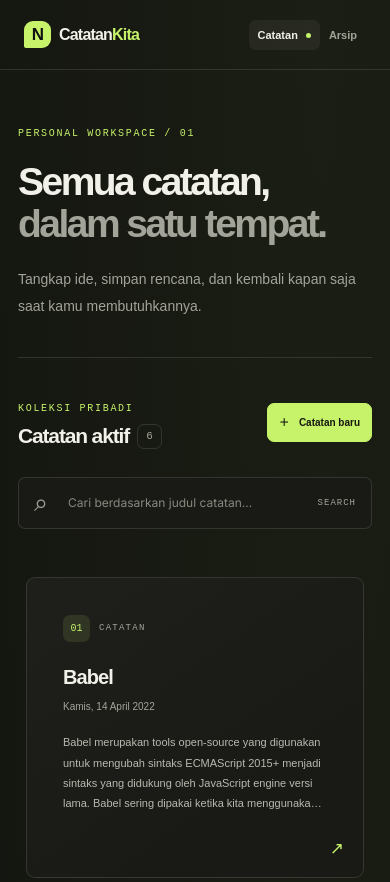
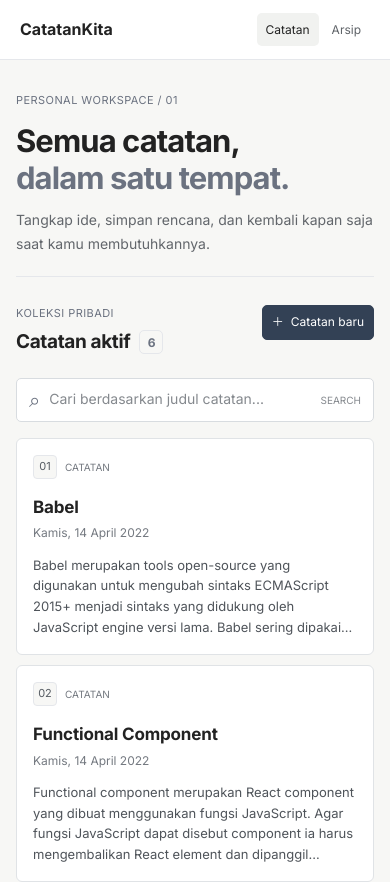
Before and after one commit to xygritte/assigment-asah, a React (Vite) app in the folder personal-notes-app-starter/personal-notes-app-starter/: page / in a window 390 px wide. Shown: the top 882 px of the page. Built offline with nearby package versions, Linux system fonts and the light colour scheme.

Commit message:
Simplify notes app CSS with plain responsive styling

```diff
--- a/personal-notes-app-starter/personal-notes-app-starter/src/styles/style.css
+++ b/personal-notes-app-starter/personal-notes-app-starter/src/styles/style.css
@@ -291,153 +291,418 @@ main {
   }
 }
 
+
 /* CatatanKita styling overrides. Original starter styles above are retained. */
+
 :root {
-  --primary: #c7f36b;
-  --primary-variant: #a8d84d;
-  --secondary: #03DAC6;
-  --background: #11120f;
-  --surface: #191a16;
-  --surface-raised: #20211c;
-  --error: #f17e72;
-  --warning: #F39C12;
-  --on-background: #f2f1e9;
-  --on-background-grey: #a3a499;
-  --on-surface: #FFFFFF;
-  --border: rgba(242, 241, 233, .12);
-  --mono: 'DM Mono', monospace;
+  --primary: #334155;
+  --primary-variant: #1e293b;
+  --background: #f7f7f5;
+  --surface: #ffffff;
+  --surface-raised: #f1f2f0;
+  --error: #b42318;
+  --on-background: #222222;
+  --on-background-grey: #6b7280;
+  --on-surface: #222222;
+  --border: #e5e7eb;
 }
 
-[data-theme="light"] {
-  --background: #f6f6f0;
-  --surface: #ffffff;
-  --surface-raised: #eceee4;
-  --on-background: #20211c;
-  --on-background-grey: #6d6d64;
-  --on-surface: #333333;
-  --border: rgba(32, 33, 28, .14);
+* { box-sizing: border-box; }
+html { min-width: 320px; }
+body {
+  margin: 0;
+  background: var(--background);
+  color: var(--on-background);
+  font-family: 'Inter', sans-serif;
+  font-size: 15px;
+  line-height: 1.6;
+}
+button, input, textarea { font: inherit; }
+a { color: inherit; text-decoration: none; }
+button:focus-visible, a:focus-visible, input:focus-visible, textarea:focus-visible {
+  outline: 2px solid #64748b;
+  outline-offset: 2px;
 }
 
-* { padding: 0; margin: 0; box-sizing: border-box; }
-html { min-width: 320px; scroll-behavior: smooth; }
-body { font-family: 'Manrope', sans-serif; background: var(--background); color: var(--on-background); -webkit-font-smoothing: antialiased; }
-button, input, textarea { font: inherit; }
-button, a { -webkit-tap-highlight-color: transparent; }
-a { color: inherit; text-decoration: none; }
-button:focus-visible, a:focus-visible, input:focus-visible, textarea:focus-visible { outline: 2px solid var(--primary); outline-offset: 4px; }
-::selection { color: #11120f; background: var(--primary); }
+.app-container {
+  display: flex;
+  min-height: 100vh;
+  flex-direction: column;
+  background: var(--background);
+  color: var(--on-background);
+}
+.app-header {
+  min-height: 64px;
+  justify-content: space-between;
+  gap: 24px;
+  padding: 12px max(20px, calc((100% - 960px) / 2));
+  border-bottom: 1px solid var(--border);
+  background: #fff;
+}
+.brand {
+  gap: 0;
+  color: #222;
+  font-size: 18px;
+  font-weight: 700;
+  letter-spacing: 0;
+}
+.brand-mark, .header-caption { display: none; }
+.brand-accent { color: inherit; }
+.navigation { display: flex; gap: 4px; }
+.nav-link {
+  padding: 7px 11px;
+  border-radius: 5px;
+  color: #5f6368;
+  font-size: 14px;
+  font-weight: 500;
+}
+.nav-link:hover, .nav-link.active {
+  background: #f1f2f0;
+  color: #222;
+}
+.nav-link.active::after { display: none; }
 
-.app-container { color: var(--on-background); background: radial-gradient(ellipse at 82% 0%, rgba(199,243,107,.055), transparent 32rem), var(--background); min-height: 100vh; display: flex; flex-direction: column; }
-.app-header { width: 100%; min-height: 82px; display: flex; align-items: center; gap: 48px; padding: 0 clamp(22px,6vw,92px); border-bottom: 1px solid var(--border); }
-.brand { display: inline-flex; align-items: center; gap: 11px; font-size: 19px; letter-spacing: -.8px; font-weight: 800; white-space: nowrap; }
-.brand-mark { width: 31px; height: 31px; display: grid; place-items: center; background: var(--primary); color: #11120f; font-size: 17px; border-radius: 9px 9px 9px 2px; font-weight: 800; }
-.brand-accent { color: var(--primary); }
-.navigation { display: flex; align-items: center; gap: 7px; }
-.nav-link { color: var(--on-background-grey); font-size: 13px; font-weight: 700; padding: 10px 15px; border-radius: 7px; transition: color .2s ease, background .2s ease; }
-.nav-link:hover, .nav-link.active { color: var(--on-background); background: rgba(255,255,255,.055); }
-.nav-link.active::after { content: ''; display: inline-block; margin-left: 8px; width: 5px; height: 5px; background: var(--primary); border-radius: 50%; vertical-align: middle; }
-.header-caption { margin-left: auto; font: 10px var(--mono); letter-spacing: 1.5px; color: var(--on-background-grey); }
+.app-container > main {
+  width: min(960px, calc(100% - 40px));
+  max-width: 960px;
+  flex: 1;
+  padding: 32px 0 56px;
+}
+.page-intro {
+  padding: 20px 0 26px;
+  border-bottom: 1px solid var(--border);
+}
+.eyebrow {
+  color: #6b7280;
+  font-size: 11px;
+  font-weight: 500;
+  letter-spacing: .04em;
+}
+.page-intro h1, .state-page h1 {
+  margin: 12px 0 0;
+  font-size: clamp(30px, 4vw, 42px);
+  font-weight: 600;
+  line-height: 1.2;
+  letter-spacing: -.03em;
+}
+.page-intro h1 span { color: #6b7280; }
+.intro-copy {
+  max-width: 560px;
+  margin-top: 12px;
+  color: #62666b;
+  font-size: 14px;
+  line-height: 1.7;
+}
+.compact-intro { padding-top: 20px; padding-bottom: 24px; }
+.notes-section { padding-top: 28px; }
+.section-heading {
+  display: flex;
+  align-items: center;
+  justify-content: space-between;
+  gap: 16px;
+}
+.section-heading h2 {
+  display: flex;
+  align-items: center;
+  gap: 9px;
+  margin-top: 5px;
+  font-size: 22px;
+  font-weight: 600;
+  letter-spacing: -.02em;
+}
+.count-pill {
+  display: inline-flex;
+  min-width: 24px;
+  height: 24px;
+  align-items: center;
+  justify-content: center;
+  padding: 0 6px;
+  border: 1px solid var(--border);
+  border-radius: 5px;
+  color: #6b7280;
+  font-size: 12px;
+}
+.primary-button {
+  display: inline-flex;
+  min-height: 38px;
+  align-items: center;
+  justify-content: center;
+  gap: 7px;
+  padding: 0 13px;
+  border: 1px solid #334155;
+  border-radius: 5px;
+  background: #334155;
+  color: #fff;
+  font-size: 13px;
+  font-weight: 500;
+  cursor: pointer;
+}
+.primary-button:hover:not(:disabled) { background: #1e293b; }
+.primary-button:disabled { cursor: not-allowed; opacity: .45; }
 
-main { margin: 0 auto; padding: 0 0 80px; width: min(1100px,calc(100% - 48px)); flex: 1; }
-.page-intro { padding: clamp(54px,8vw,108px) 0 52px; border-bottom: 1px solid var(--border); }
-.eyebrow { font: 10px var(--mono); letter-spacing: 1.7px; color: var(--primary); text-transform: uppercase; }
-.page-intro h1, .state-page h1 { margin-top: 22px; font-size: clamp(39px,6vw,76px); line-height: 1.07; letter-spacing: -.065em; font-weight: 700; }
-.page-intro h1 span { color: var(--on-background-grey); }
-.intro-copy { color: var(--on-background-grey); font-size: 14px; line-height: 1.9; max-width: 480px; margin-top: 22px; }
-.compact-intro { padding-bottom: 44px; }
-.notes-section { padding-top: 45px; }
-.section-heading { display: flex; align-items: flex-end; justify-content: space-between; gap: 20px; }
-.section-heading h2 { display: flex; align-items: center; gap: 12px; font-size: clamp(23px,3vw,30px); letter-spacing: -.055em; margin-top: 10px; }
-.count-pill { display: inline-grid; place-items: center; min-width: 25px; height: 25px; padding: 0 7px; border: 1px solid var(--border); color: var(--on-background-grey); border-radius: 7px; font: 11px var(--mono); letter-spacing: 0; }
-.primary-button { display: inline-flex; justify-content: center; align-items: center; gap: 10px; border: 1px solid var(--primary); border-radius: 7px; background: var(--primary); color: #161811; min-height: 43px; padding: 0 17px; font-size: 12px; line-height: 1.3; font-weight: 800; cursor: pointer; transition: background .2s ease,transform .2s ease,opacity .2s ease; white-space: nowrap; }
-.primary-button:hover:not(:disabled) { background: #d8ff8a; transform: translateY(-2px); }
-.primary-button:disabled { opacity: .4; cursor: not-allowed; }
-.search-bar { position: relative; display: flex; align-items: center; height: 52px; gap: 12px; margin: 28px 0 18px; padding: 0 15px; background: var(--surface); border: 1px solid var(--border); border-radius: 7px; transition: border-color .2s ease; }
-.search-bar:focus-within { border-color: rgba(199,243,107,.65); }
-.search-icon { font-size: 25px; line-height: 1; color: var(--on-background-grey); }
-.search-bar input { margin: 0; min-width: 0; flex: 1; color: var(--on-background); background: transparent; border: 0; outline: 0; font-size: 12px; }
-.search-bar input::placeholder { color: var(--on-background-grey); opacity: .8; }
-.search-hint { color: var(--on-background-grey); font: 9px var(--mono); letter-spacing: 1px; }
-.clear-search { background: none; border: 0; color: var(--on-background-grey); font-size: 21px; cursor: pointer; }
-.notes-list { display: grid; grid-template-columns: repeat(3,minmax(0,1fr)); gap: 14px; }
-.note-item { position: relative; min-width: 0; border: 1px solid var(--border); border-radius: 9px; background: linear-gradient(145deg,rgba(255,255,255,.025),transparent 72%),var(--surface); overflow: hidden; transition: border-color .2s ease,transform .2s ease,background .2s ease; animation: rise-in .35s ease both; }
-.note-item:nth-child(2) { animation-delay: .035s; } .note-item:nth-child(3) { animation-delay: .07s; } .note-item:nth-child(4) { animation-delay: .105s; } .note-item:nth-child(5) { animation-delay: .14s; } .note-item:nth-child(6) { animation-delay: .175s; }
-.note-item:hover { border-color: rgba(199,243,107,.5); transform: translateY(-3px); background: var(--surface-raised); }
-.note-item__link { display: flex; height: 100%; min-height: 245px; padding: 21px 20px 47px; flex-direction: column; }
-.note-card-meta { display: flex; align-items: center; gap: 9px; color: var(--on-background-grey); font: 9px var(--mono); letter-spacing: 1.25px; }
-.note-index { display: grid; place-items: center; width: 27px; height: 27px; border-radius: 7px; background: rgba(199,243,107,.11); color: var(--primary); font-size: 10px; letter-spacing: 0; }
-.note-item__title { margin: 23px 0 7px; font-size: 20px; line-height: 1.28; letter-spacing: -.045em; overflow-wrap: anywhere; }
-.note-item__createdAt { color: var(--on-background-grey); font-size: 10px; }
-.note-item__body { margin-top: 16px; color: #b8b9af; font-size: 11px; line-height: 1.85; overflow: hidden; display: -webkit-box; text-overflow: ellipsis; -webkit-line-clamp: 4; -webkit-box-orient: vertical; }
-.note-card-arrow { position: absolute; right: 19px; bottom: 18px; color: var(--primary); font-size: 17px; transition: transform .2s ease; }
-.note-item:hover .note-card-arrow { transform: translate(2px,-2px); }
-.notes-list-empty { margin-top: 18px; min-height: 230px; padding: 40px 22px; border: 1px dashed var(--border); border-radius: 9px; display: flex; align-items: center; justify-content: center; flex-direction: column; text-align: center; }
-.empty-icon { display: grid; place-items: center; width: 43px; height: 43px; background: rgba(199,243,107,.1); border-radius: 13px; color: var(--primary); font-size: 21px; }
-.notes-list-empty h3 { margin-top: 18px; font-size: 18px; letter-spacing: -.04em; }
-.notes-list-empty p { margin-top: 8px; font-size: 12px; color: var(--on-background-grey); line-height: 1.7; }
-.detail-layout, .new-note-layout { padding-top: 35px; }
-.back-link { display: inline-flex; align-items: center; color: var(--on-background-grey); font-size: 12px; font-weight: 700; transition: color .2s ease; }
-.back-link:hover { color: var(--primary); }
-.detail-page { max-width: 820px; margin: 65px auto 0; padding-bottom: 90px; }
-.detail-label { display: flex; align-items: center; gap: 10px; font: 10px var(--mono); letter-spacing: 1.5px; color: var(--on-background-grey); }
-.status-dot { width: 7px; height: 7px; background: var(--primary); border-radius: 50%; box-shadow: 0 0 0 4px rgba(199,243,107,.1); }
-.detail-page__title { font-size: clamp(42px,7vw,72px); letter-spacing: -.065em; line-height: 1.12; margin: 24px 0 15px; overflow-wrap: anywhere; }
-.detail-page__createdAt { color: var(--on-background-grey); font-size: 12px; }
-.detail-divider { height: 1px; background: var(--border); margin: 35px 0; }
-.detail-page__body { color: #d2d2c8; font-size: 15px; line-height: 2; overflow-wrap: anywhere; white-space: pre-wrap; }
-.detail-page__body p + p { margin-top: 1em; } .detail-page__body strong { color: var(--on-background); } .detail-page__body a { color: var(--primary); text-decoration: underline; }
-.detail-page__action, .homepage__action, .add-new-page__action { position: fixed; display: flex; gap: 10px; bottom: 26px; right: 26px; z-index: 5; }
-.action { display: flex; align-items: center; justify-content: center; font-size: 21px; border: 1px solid var(--border); width: 48px; height: 48px; border-radius: 50%; background-color: var(--surface-raised); color: var(--on-background); cursor: pointer; box-shadow: 0 8px 25px rgba(0,0,0,.22); transition: transform .2s ease,border-color .2s ease; }
-.action:hover { transform: translateY(-3px); border-color: var(--primary); } .action-danger:hover { border-color: var(--error); color: var(--error); }
-.new-note-form { max-width: 850px; margin: 62px auto 0; }
-.field-label { display: block; margin: 37px 0 9px; color: var(--on-background-grey); font: 10px var(--mono); letter-spacing: 1.5px; }
-.add-new-page__input__title { display: block; width: 100%; background: transparent; border: 0; color: var(--on-background); font-family: 'Manrope',sans-serif; font-size: clamp(30px,5vw,52px); font-weight: 700; letter-spacing: -.055em; padding: 6px 0 14px; outline: none; }
-.add-new-page__input__title::placeholder, .add-new-page__input__body::placeholder { color: #65665d; }
-.field-divider { width: 100%; height: 1px; background: var(--border); }
-.add-new-page__input__body { width: 100%; min-height: 310px; resize: vertical; background: transparent; border: 0; color: var(--on-background); font-family: 'Manrope',sans-serif; font-size: 15px; line-height: 1.9; padding: 8px 0; outline: none; }
-.form-footer { display: flex; justify-content: space-between; align-items: center; gap: 20px; border-top: 1px solid var(--border); padding-top: 18px; color: var(--on-background-grey); font: 10px var(--mono); }
-.form-actions { display: flex; align-items: center; gap: 20px; }
-.text-button { border: 0; background: transparent; color: var(--on-background-grey); cursor: pointer; font-size: 12px; } .text-button:hover { color: var(--on-background); }
-.state-page { padding-top: clamp(100px,15vw,190px); text-align: center; max-width: 650px; }
-.state-page h1 { font-size: clamp(38px,6vw,58px); }
-.state-page > p:not(.eyebrow) { margin: 20px auto 25px; color: var(--on-background-grey); line-height: 1.8; font-size: 13px; }
-.state-page .primary-button { margin: 8px auto 0; }
-.app-footer { display: flex; align-items: center; justify-content: center; gap: 8px; min-height: 68px; padding: 20px; color: var(--on-background-grey); border-top: 1px solid var(--border); font-size: 10px; letter-spacing: .2px; }
-.app-footer span { color: var(--primary); }
-@keyframes rise-in { from { opacity: 0; transform: translateY(8px); } to { opacity: 1; transform: translateY(0); } }
-@media screen and (max-width: 850px) { .app-header { gap: 24px; padding: 0 24px; } .header-caption { display: none; } .notes-list { grid-template-columns: repeat(2,minmax(0,1fr)); } }
-@media screen and (max-width: 560px) {
-  .app-header { min-height: 70px; gap: 14px; flex-wrap: wrap; }
-  .brand { font-size: 16px; gap: 8px; } .brand-mark { width: 27px; height: 27px; }
-  .navigation { margin-left: auto; gap: 0; } .nav-link { padding: 9px; font-size: 11px; }
-  main { width: calc(100% - 36px); } .page-intro { padding-top: 58px; padding-bottom: 37px; }
-  .section-heading { align-items: flex-start; } .section-heading h2 { font-size: 21px; gap: 8px; }
-  .section-heading .primary-button { padding: 0 11px; min-height: 39px; font-size: 10px; }
-  .notes-list { grid-template-columns: 1fr; } .note-item__link { min-height: 215px; }
-  .detail-page { margin-top: 45px; } .form-footer { align-items: flex-start; flex-direction: column; }
-  .form-actions { width: 100%; justify-content: flex-end; } .detail-page__action { right: 18px; bottom: 18px; }
+.search-bar {
+  display: flex;
+  min-height: 44px;
+  align-items: center;
+  gap: 9px;
+  margin: 20px 0 16px;
+  padding: 0 12px;
+  border: 1px solid #d8dce0;
+  border-radius: 5px;
+  background: #fff;
 }
-@media (prefers-reduced-motion: reduce) { *, *::before, *::after { scroll-behavior: auto !important; animation-duration: .01ms !important; animation-iteration-count: 1 !important; transition-duration: .01ms !important; } }
+.search-icon { color: #6b7280; font-size: 20px; }
+.search-bar input {
+  width: 100%;
+  min-width: 0;
+  margin: 0;
+  padding: 9px 0;
+  border: 0;
+  border-radius: 0;
+  outline: 0;
+  background: transparent;
+  color: #222;
+  font-size: 14px;
+}
+.search-bar input::placeholder { color: #85898e; }
+.search-hint { color: #85898e; font-size: 10px; }
+.clear-search {
+  border: 0;
+  background: transparent;
+  color: #6b7280;
+  font-size: 20px;
+  cursor: pointer;
+}
 
+.notes-list {
+  display: grid;
+  grid-template-columns: repeat(3, minmax(0, 1fr));
+  gap: 14px;
+  margin-top: 0;
+  padding: 0;
+}
+.note-item {
+  min-width: 0;
+  padding: 0;
+  overflow: hidden;
+  border: 1px solid #e0e3e6;
+  border-top: 1px solid #e0e3e6;
+  border-radius: 6px;
+  background: #fff;
+}
+.note-item:hover { border-color: #aeb5bc; }
+.note-item__link {
+  display: block;
+  min-height: 205px;
+  padding: 16px;
+  color: inherit;
+}
+.note-card-meta {
+  display: flex;
+  align-items: center;
+  gap: 8px;
+  color: #747980;
+  font-size: 10px;
+}
+.note-index {
+  display: inline-flex;
+  width: 24px;
+  height: 24px;
+  align-items: center;
+  justify-content: center;
+  border: 1px solid var(--border);
+  border-radius: 4px;
+  background: #f7f7f5;
+  color: #555b62;
+  font-size: 11px;
+}
+.note-item__title {
+  margin: 17px 0 4px;
+  font-size: 17px;
+  font-weight: 600;
+  line-height: 1.4;
+  letter-spacing: -.01em;
+  overflow-wrap: anywhere;
+}
+.note-item__createdAt { margin: 4px 0; color: #747980; font-size: 12px; }
+.note-item__body {
+  display: -webkit-box;
+  margin-top: 12px;
+  overflow: hidden;
+  color: #4f545a;
+  font-size: 13px;
+  line-height: 1.6;
+  text-overflow: ellipsis;
+  -webkit-line-clamp: 4;
+  -webkit-box-orient: vertical;
+}
+.note-card-arrow, .empty-icon { display: none; }
+.notes-list-empty {
+  display: flex;
+  min-height: 160px;
+  flex-direction: column;
+  align-items: center;
+  justify-content: center;
+  margin-top: 16px;
+  padding: 24px;
+  border: 1px dashed #d8dce0;
+  border-radius: 6px;
+  text-align: center;
+}
+.notes-list-empty h3 { margin: 0; font-size: 17px; font-weight: 600; }
+.notes-list-empty p { margin-top: 6px; color: #6b7280; font-size: 13px; }
+
+.detail-layout, .new-note-layout { padding-top: 24px !important; }
+.back-link { display: inline-block; color: #5f6368; font-size: 13px; }
+.back-link:hover { color: #111827; text-decoration: underline; }
+.detail-page {
+  width: 100%;
+  max-width: 760px;
+  margin: 42px auto 0;
+  padding-bottom: 70px;
+}
+.detail-label { display: flex; align-items: center; gap: 8px; color: #6b7280; font-size: 11px; }
+.status-dot { width: 7px; height: 7px; border-radius: 50%; background: #6b7280; }
+.detail-page__title {
+  margin: 12px 0 8px;
+  font-size: clamp(30px, 4vw, 42px);
+  font-weight: 600;
+  line-height: 1.2;
+  letter-spacing: -.03em;
+  overflow-wrap: anywhere;
+}
+.detail-page__createdAt { color: #6b7280; font-size: 13px; }
+.detail-divider { height: 1px; margin: 24px 0; background: var(--border); }
+.detail-page__body {
+  color: #333;
+  font-size: 15px;
+  line-height: 1.8;
+  overflow-wrap: anywhere;
+  white-space: pre-wrap;
+}
+.detail-page__action {
+  position: fixed;
+  right: 24px;
+  bottom: 24px;
+  z-index: 5;
+  display: flex;
+  gap: 8px;
+}
+.action {
+  display: flex;
+  width: 42px;
+  height: 42px;
+  align-items: center;
+  justify-content: center;
+  padding: 8px;
+  border: 1px solid #d8dce0;
+  border-radius: 5px;
+  background: #fff;
+  color: #333;
+  font-size: 20px;
+  cursor: pointer;
+}
+.action:hover { background: #f1f2f0; }
+.action-danger:hover { border-color: #e3aaa5; color: var(--error); }
+
+.new-note-form { max-width: 760px; margin: 36px auto 0; }
+.field-label {
+  display: block;
+  margin: 24px 0 8px;
+  color: #555b62;
+  font-size: 12px;
+  font-weight: 600;
+}
+.new-note-form .add-new-page__input__title {
+  display: block;
+  width: 100%;
+  padding: 9px 10px;
+  border: 1px solid #d8dce0;
+  border-radius: 5px;
+  background: #fff;
+  color: #222;
+  font-family: 'Inter', sans-serif;
+  font-size: 22px;
+  font-weight: 500;
+}
+.new-note-form .add-new-page__input__title::placeholder,
+.new-note-form .add-new-page__input__body::placeholder { color: #85898e; }
+.field-divider { height: 1px; margin-top: 22px; background: var(--border); }
+.new-note-form .add-new-page__input__body {
+  display: block;
+  width: 100%;
+  min-height: 260px;
+  padding: 10px;
+  border: 1px solid #d8dce0;
+  border-radius: 5px;
+  background: #fff;
+  color: #222;
+  font-family: 'Inter', sans-serif;
+  font-size: 14px;
+  line-height: 1.7;
+  resize: vertical;
+}
+.form-footer {
+  display: flex;
+  align-items: center;
+  justify-content: space-between;
+  gap: 16px;
+  margin-top: 16px;
+  padding-top: 14px;
+  border-top: 1px solid var(--border);
+  color: #6b7280;
+  font-size: 12px;
+}
+.form-actions { display: flex; align-items: center; gap: 14px; }
+.text-button {
+  border: 0;
+  background: transparent;
+  color: #555b62;
+  font-size: 13px;
+  cursor: pointer;
+}
+.text-button:hover { color: #111827; text-decoration: underline; }
+.state-page { padding-top: 100px !important; text-align: center; }
+.state-page > p:not(.eyebrow) { margin: 16px auto 20px; color: #6b7280; font-size: 14px; }
+.app-footer {
+  display: flex;
+  min-height: 56px;
+  align-items: center;
+  justify-content: center;
+  padding: 14px 20px;
+  border-top: 1px solid var(--border);
+  background: #fff;
+  color: #777c82;
+  font-size: 12px;
+}
+.app-footer span { display: none; }
 
 /* Submission polish: small-screen spacing and form control states. */
 .search-bar input:focus-visible { outline: none; }
-.note-item__link:focus-visible { outline-offset: -4px; }
-@media screen and (max-width: 380px) {
-  .app-header { padding: 0 14px; gap: 8px; }
-  .nav-link { padding: 8px 7px; font-size: 10px; }
-  .section-heading { gap: 10px; }
-  .section-heading .primary-button { gap: 5px; font-size: 9px; }
-}
-
+.note-item__link:focus-visible { outline-offset: -3px; }
 
 /* Submission polish: keep plain-text note line breaks and make form controls responsive. */
 .detail-page__body { white-space: pre-wrap; overflow-wrap: anywhere; }
-.search-bar input:focus-visible { outline: none; }
-.note-item__link:focus-visible { outline-offset: -4px; }
-@media screen and (max-width: 380px) {
-  .app-header { padding: 0 14px; gap: 8px; }
-  .nav-link { padding: 8px 7px; font-size: 10px; }
-  .section-heading { gap: 10px; }
-  .section-heading .primary-button { gap: 5px; font-size: 9px; }
+
+@media screen and (max-width: 760px) {
+  .notes-list { grid-template-columns: repeat(2, minmax(0, 1fr)); }
+  .app-header { padding-right: 20px; padding-left: 20px; }
 }
+@media screen and (max-width: 520px) {
+  .app-header { min-height: 60px; gap: 12px; flex-wrap: wrap; }
+  .brand { font-size: 16px; }
+  .navigation { margin-left: auto; }
+  .nav-link { padding: 7px 9px; font-size: 12px; }
+  .app-container > main { width: calc(100% - 32px); padding-top: 20px; }
+  .page-intro { padding-top: 12px; padding-bottom: 20px; }
+  .page-intro h1 { font-size: 31px; }
+  .section-heading { align-items: flex-start; }
+  .section-heading h2 { font-size: 19px; }
+  .section-heading .primary-button { min-height: 35px; padding: 0 9px; font-size: 12px; }
+  .notes-list { grid-template-columns: 1fr; gap: 10px; }
+  .note-item__link { min-height: auto; }
+  .detail-page { margin-top: 28px; }
+  .detail-page__action { right: 16px; bottom: 16px; }
+  .form-footer { align-items: flex-start; flex-direction: column; }
+  .form-actions { width: 100%; justify-content: flex-end; }
+}
```
